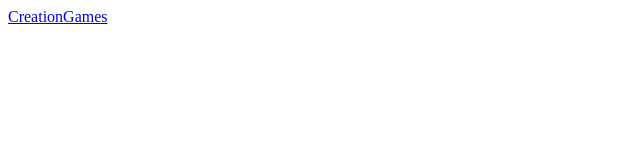
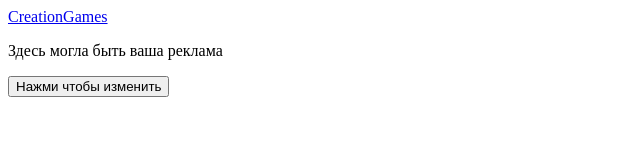
Before and after one commit to computerandroid/CorvusProject, a plain HTML site: page index.html in a window 1280 px wide. Shown: the whole page, without its empty margins (0-640 px from the left). Drawn offline with Linux system fonts and the light colour scheme.

Commit message:
nerabochiy js

```diff
--- a/index.html
+++ b/index.html
@@ -3,8 +3,11 @@
 <head>
     <meta charset="UTF-8">
     <title>CreationGames</title>
+    <script src="js/main.js"></script> <!--Подключаем скрипт-->
 </head>
 <body>
-  <a href="#">CreationGames</a>
+    <a href="#">CreationGames</a>
+    <p class="text">Здесь могла быть ваша реклама</p>
+    <button onClick="changeText();">Нажми чтобы изменить</button>
 </body>
 </html>
--- /dev/null
+++ b/js/main.js
@@ -0,0 +1,11 @@
+stat = 1;
+const changeText = () => {
+    if (stat / 2 == 0){
+        document.getElementsByClassName('text')[0].textContent="Кто сказал мяу?";
+        stat = true;
+    }
+    else{
+        document.getElementsByClassName('text')[0].textContent="Гав гав?";
+        stat = false;
+    }
+}
```
